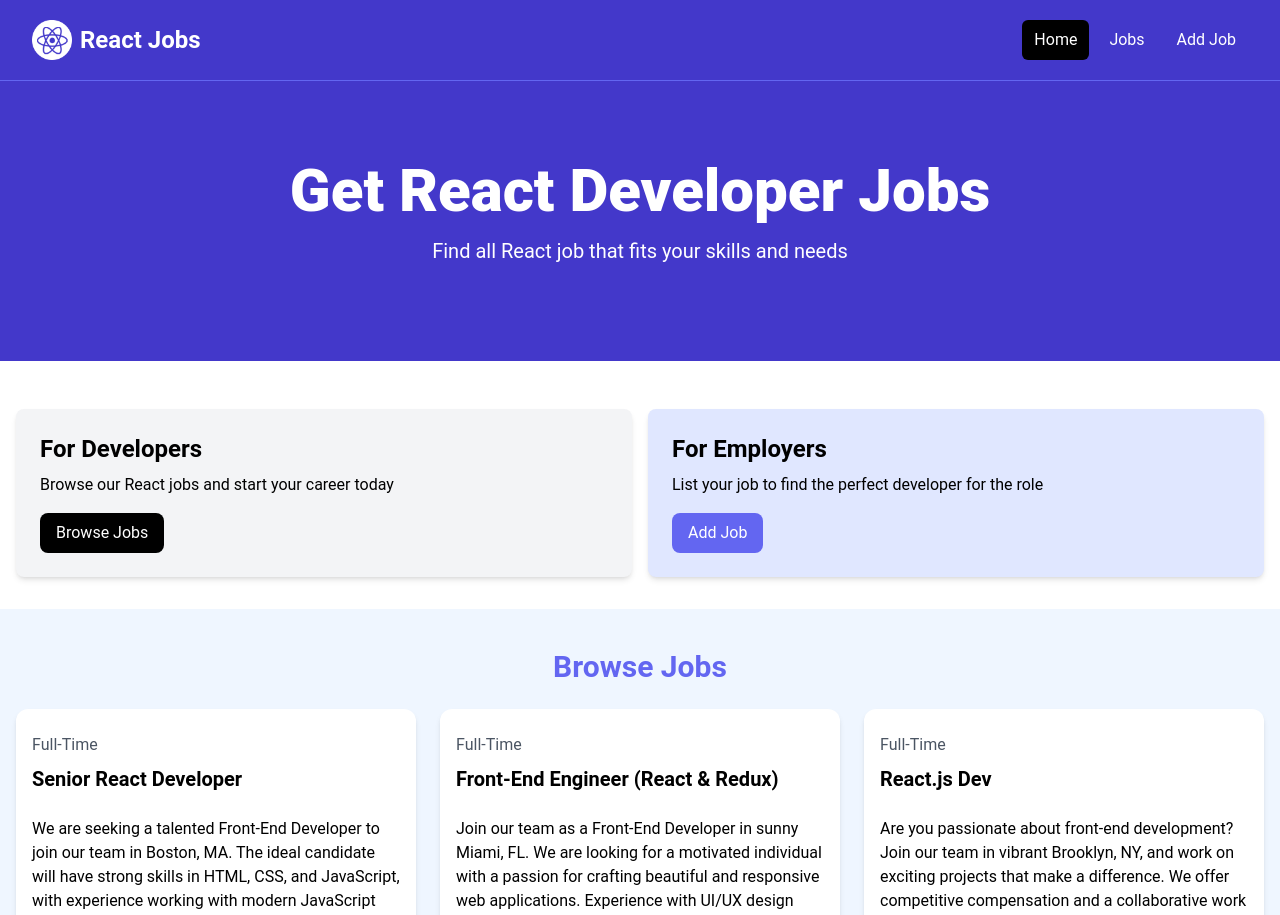
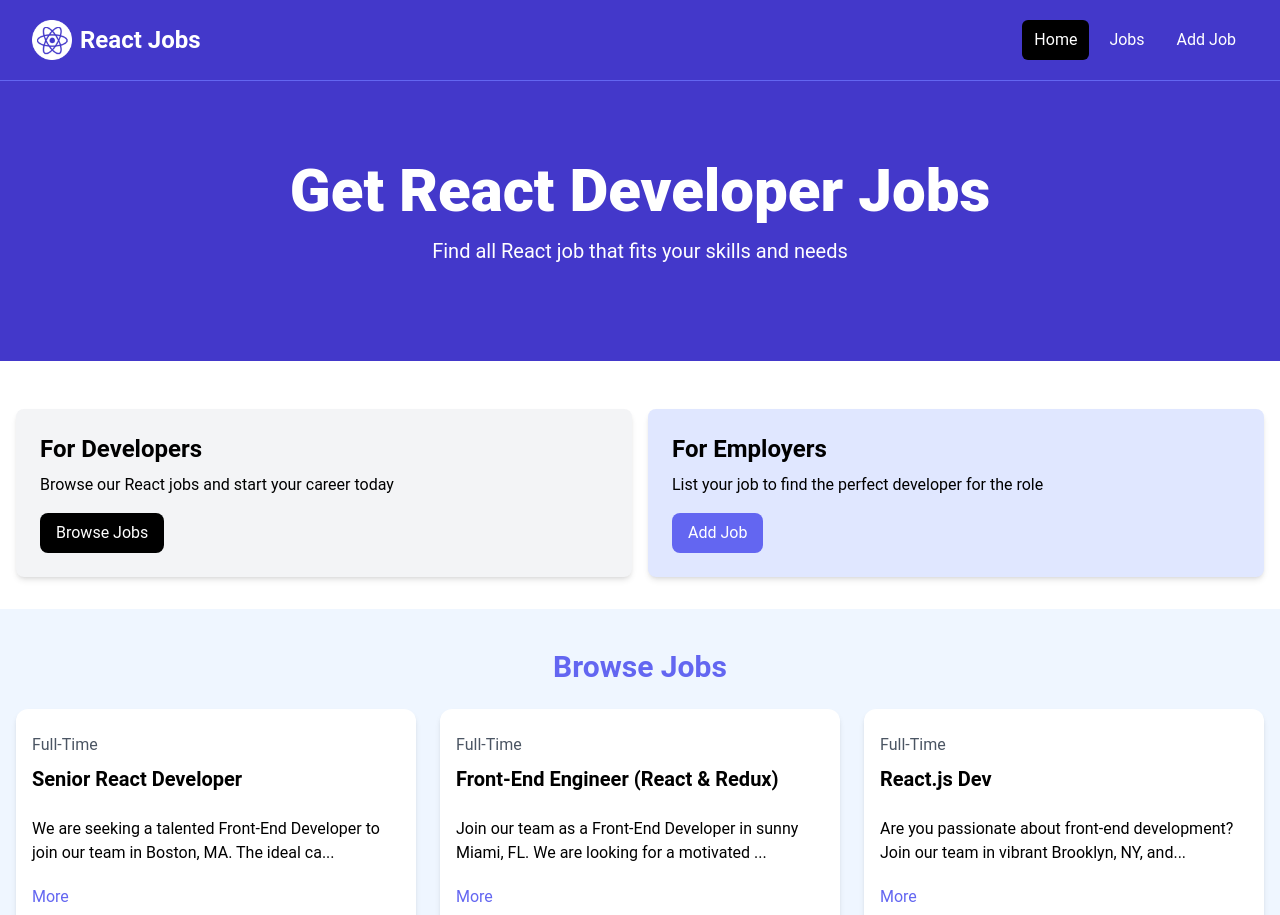
Before and after one commit to rajkumarpaneru/react-job-site, a React (Vite) app: page / in a window 1280 px wide. Shown: the top 915 px of the page. Built offline with nearby package versions, Linux system fonts and the light colour scheme.

Commit message:
show more/less of a description on button click using useState

```diff
--- a/src/components/Job.jsx
+++ b/src/components/Job.jsx
@@ -1,6 +1,14 @@
-import React from 'react'
+import {React, useState} from 'react'
 
 const Job = (props) => {
+
+  const [showFullDescription, setShowFullDescription] = useState(false);
+
+  let description = props.description;
+
+  if(!showFullDescription){
+    description = props.description.substring(0, 90) + '...';
+  }
   return (
     <div className="bg-white rounded-xl shadow-md relative">
             <div className="p-4">
@@ -10,8 +18,9 @@
               </div>
 
               <div className="mb-5">
-               {props.description}
+               {description}
               </div>
+              <button onClick={() => setShowFullDescription((previusStage) => (!previusStage))} className="text-indigo-500 mb-5 hover:text-indigo-600">{showFullDescription ? 'Less' : 'More'}</button>
 
               <h3 className="text-indigo-500 mb-2">{props.salary} / Year</h3>
 
```
